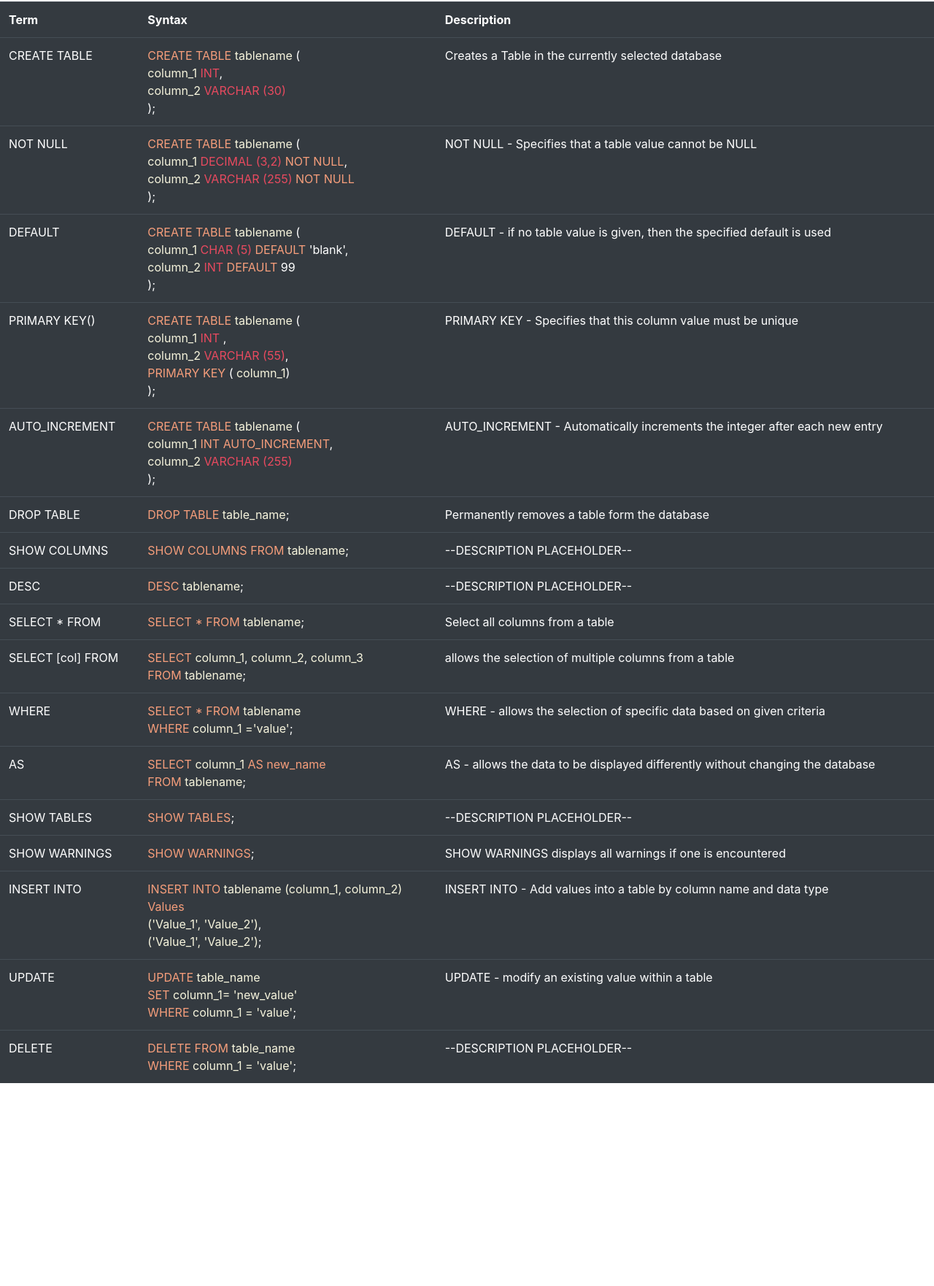
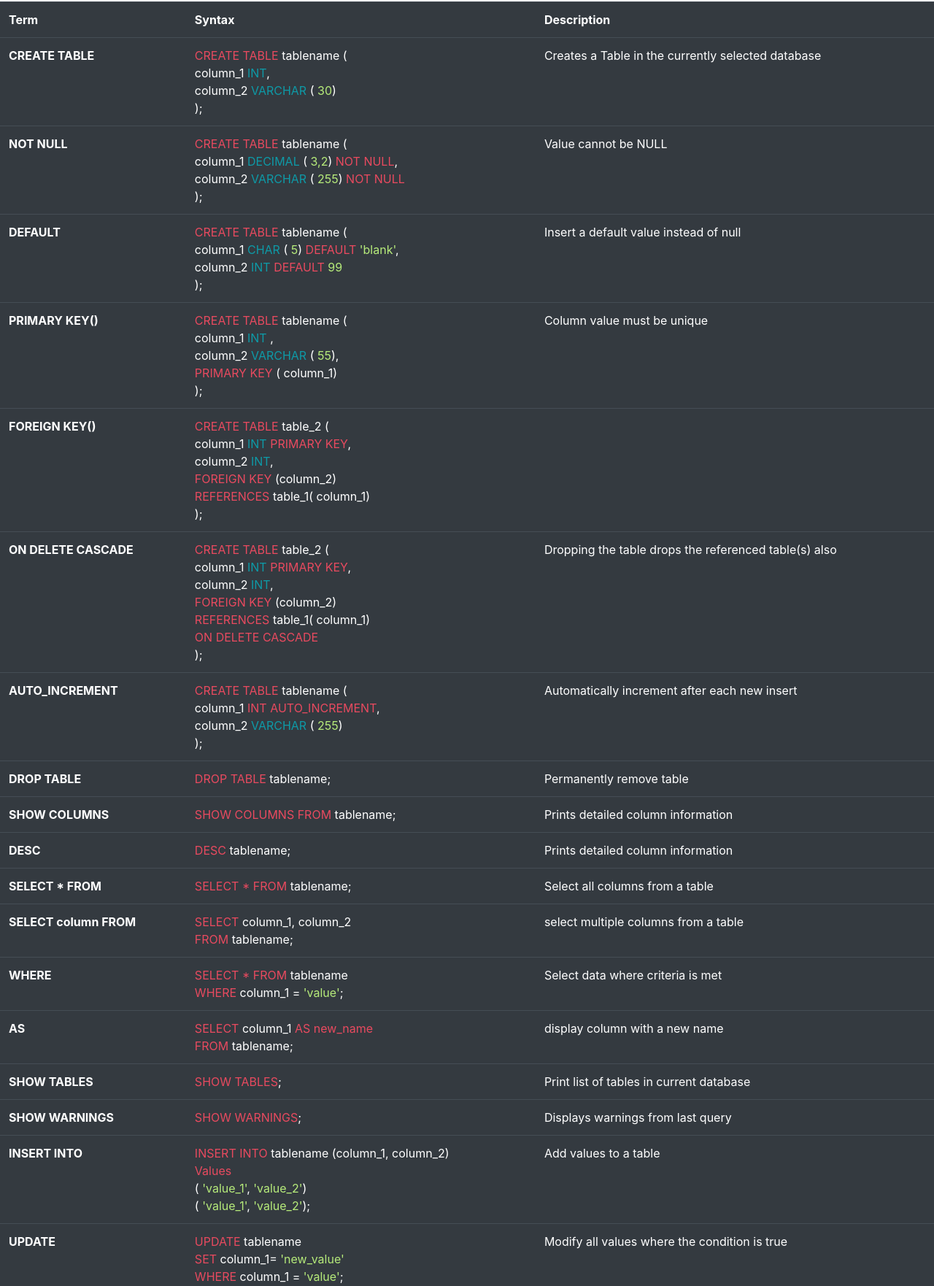
Before and after one commit to KylePederson/MyNotes, a plain HTML site: page tables.html in a window 1280 px wide. Shown: the part 95-1857 px from the top of the page at 73% size. Before the commit the page ends 1595 px from the top, so only its background shows below. Drawn offline with nearby package versions, Linux system fonts and the light colour scheme.

Commit message:
add operators.html, update joins.html, colors expanded and cleanup

```diff
--- a/Stylesheet.css
+++ b/Stylesheet.css
@@ -7,17 +7,21 @@ h6{
 }
 
 .topic{
-  color:#f69e7b;
+  color:#e84a5f;
+}
+
+.keyword{
+  color:#e84a5f;
 }
 
 .UserSpec{
-  color:#f7f5dd;
-}
-
-.keyword{
-  color:#f69e7b;
+  color:white;
 }
 
 .datatype{
-  color:#e84a5f;
+  color:#0e9aa7;
 }
+
+.values{
+  color:#b6eb7a;
+}
--- /dev/null
+++ b/logical_operators.html
@@ -0,0 +1,144 @@
+<!DOCTYPE html>
+<html lang="en" dir="ltr">
+
+<head>
+  <meta charset="utf-8">
+  <title>Operators</title>
+  <link rel="stylesheet" href="Stylesheet.css">
+  <link rel="stylesheet" href="https://stackpath.bootstrapcdn.com/bootstrap/4.3.1/css/bootstrap.min.css" integrity="sha384-ggOyR0iXCbMQv3Xipma34MD+dH/1fQ784/j6cY/iJTQUOhcWr7x9JvoRxT2MZw1T" crossorigin="anonymous">
+
+</head>
+
+<body>
+  <div id="NavBar"></div>
+
+<h6>Operators</h6>
+  <table class="table table-dark">
+
+    <tr>
+      <th>Term</th>
+      <th>Syntax</th>
+      <th>Description</th>
+    </tr>
+
+    <tr>
+      <td>Math Operators</td>
+      <td>
+        <ul>
+          <li> = </li>
+          <li> != </li>
+          <li> < </li>
+          <li> <= </li>
+          <li> > </li>
+          <li> >= </li>
+        </ul>
+
+      </td>
+      <td>
+        <ul>
+          <li>EQUAL TO</li>
+          <li>NOT EQUAL TO</li>
+          <li>LESS THAN</li>
+          <li>LESS THAN OR EQUAL TO</li>
+          <li>GREATER THAN</li>
+          <li>GREATER THAN OR EQUAL TO</li>
+        </ul>
+      </td>
+    </tr>
+
+    <tr>
+      <td>Logic Operators</td>
+      <td>
+        <ul>
+          <li>&&</li>
+          <li>||</li>
+        </ul>
+
+      </td>
+      <td>
+        <ul>
+          <li>AND</li>
+          <li>OR</li>
+        </ul>
+      </td>
+    </tr>
+
+    <tr>
+      <td>BETWEEN</td>
+      <td>
+        <span class="keyword">SELECT</span>
+        <span class="UserSpec">column_1</span><br>
+        <span class="keyword">FROM</span>
+        <span class="UserSpec">tablename</span><br>
+        <span class="keyword">WHERE</span>
+        <span class="UserSpec">value</span><br>
+        <span class="topic">BETWEEN</span>
+        <span class="UserSpec">condition_1</span>
+        <span class="topic">AND</span>
+        <span class="UserSpec">condition_2;</span>
+
+      </td>
+      <td>
+        Results between two values <br>
+        NOT BETWEEN - opposite
+      </td>
+    </tr>
+
+    <tr>
+      <td>CASE</td>
+      <td>
+        <span class="keyword">SELECT</span>
+        <span class="UserSpec">column_1</span><br>
+        <span class="topic">CASE</span><br>
+        <span class="keyword">WHEN</span>
+        <span class="UserSpec">value</span>
+        <span class="keyword">BETWEEN</span>
+        <span class="UserSpec">condition_1</span>
+        <span class="keyword">AND</span>
+        <span class="UserSpec">condition_2</span><br>
+        <span class="topic">THEN</span>
+        <span class="UserSpec">'return_1'</span><br>
+        <span class="topic">ELSE</span>
+        <span class="UserSpec">'return_2'</span><br>
+        <span class="topic">END</span><br>
+        <span class="keyword">FROM</span>
+        <span class="UserSpec">tablename;</span>
+      </td>
+      <td>equivalent to a switch statement</td>
+    </tr>
+
+    <tr>
+      <td>IN</td>
+      <td>
+        <span class="keyword">SELECT</span>
+        <span class="UserSpec">column_1</span><br>
+        <span class="keyword">FROM</span>
+        <span class="UserSpec">tablename</span><br>
+        <span class="keyword">WHERE</span>
+        <span class="UserSpec">column_1</span><br>
+        <span class="topic">IN</span>
+        <span class="UserSpec">(value, value);</span>
+      </td>
+      <td>NOT IN - provides opposite results</td>
+    </tr>
+
+
+    <tr>
+      <td>IFNULL</td>
+      <td>
+        <span class="topic">IFNULL</span>
+        <span class="UserSpec">(function(), 'return instead')</span>
+      </td>
+      <td>equivalent to IFERROR()</td>
+    </tr>
+
+  </table>
+
+  <script src="https://ajax.googleapis.com/ajax/libs/jquery/3.5.1/jquery.min.js"></script>
+  <script src="https://code.jquery.com/jquery-3.3.1.slim.min.js" integrity="sha384-q8i/X+965DzO0rT7abK41JStQIAqVgRVzpbzo5smXKp4YfRvH+8abtTE1Pi6jizo" crossorigin="anonymous"></script>
+  <script src="https://cdnjs.cloudflare.com/ajax/libs/popper.js/1.14.7/umd/popper.min.js" integrity="sha384-UO2eT0CpHqdSJQ6hJty5KVphtPhzWj9WO1clHTMGa3JDZwrnQq4sF86dIHNDz0W1" crossorigin="anonymous"></script>
+  <script src="https://stackpath.bootstrapcdn.com/bootstrap/4.3.1/js/bootstrap.min.js" integrity="sha384-JjSmVgyd0p3pXB1rRibZUAYoIIy6OrQ6VrjIEaFf/nJGzIxFDsf4x0xIM+B07jRM" crossorigin="anonymous"></script>
+  <script src="index.js"></script>
+</body>
+
+</html>
--- a/tables.html
+++ b/tables.html
@@ -14,68 +14,121 @@
   <h6>Table Commands</h6>
 
   <table class="table table-dark">
+
     <tr>
       <th scope="col">Term</th>
       <th scope="col">Syntax</th>
       <th scope="col">Description</th>
     </tr>
+
     <tr>
-      <td scope="row">CREATE TABLE</td>
+      <th scope="row">CREATE TABLE</th>
       <td>
         <span class="topic">CREATE TABLE</span>
         <span class="UserSpec">tablename</span> (<br>
         <span class="UserSpec">column_1</span>
         <span class="datatype">INT</span>,<br>
         <span class="UserSpec">column_2</span>
-        <span class="datatype">VARCHAR (30)</span><br>);
+        <span class="datatype">VARCHAR </span>(
+        <span class="values">30</span>)<br>);
       </td>
       <td>Creates a Table in the currently selected database</td>
     </tr>
+
     <tr>
-      <td scope="row">NOT NULL</td>
+      <th scope="row">NOT NULL</th>
       <td>
         <span class="keyword">CREATE TABLE</span>
         <span class="UserSpec">tablename</span> (<br>
         <span class="UserSpec">column_1</span>
-        <span class="datatype">DECIMAL (3,2)</span>
+        <span class="datatype">DECIMAL </span>(
+        <span class="values">3,2</span>)
         <span class="topic">NOT NULL</span>,<br>
         <span class="UserSpec">column_2</span>
-        <span class="datatype">VARCHAR (255)</span>
+        <span class="datatype">VARCHAR </span>(
+        <span class="values">255</span>)
         <span class="topic">NOT NULL</span><br>
         );
       </td>
-      <td>NOT NULL - Specifies that a table value cannot be NULL</td>
+      <td>Value cannot be NULL</td>
     </tr>
+
     <tr>
-      <td scope="row">DEFAULT</td>
+      <th scope="row">DEFAULT</th>
       <td>
         <span class="keyword">CREATE TABLE</span>
         <span class="UserSpec">tablename</span> (<br>
         <span class="UserSpec">column_1</span>
-        <span class="datatype">CHAR (5)</span>
-        <span class="topic">DEFAULT</span> 'blank',<br>
+        <span class="datatype">CHAR </span>(
+        <span class="values">5</span>)
+        <span class="topic">DEFAULT</span>
+        <span class="values">'blank'</span>,<br>
         <span class="UserSpec">column_2</span>
         <span class="datatype">INT</span>
-        <span class="topic">DEFAULT</span> 99 <br>);
+        <span class="topic">DEFAULT</span>
+        <span class="values">99</span> <br>);
       </td>
-      <td>DEFAULT - if no table value is given, then the specified default is used</td>
+      <td>Insert a default value instead of null</td>
     </tr>
+
     <tr>
-      <td scope="row">PRIMARY KEY()</td>
+      <th scope="row">PRIMARY KEY()</th>
       <td>
         <span class="keyword">CREATE TABLE</span>
         <span class="UserSpec">tablename</span> (<br>
         <span class="UserSpec">column_1</span>
         <span class="datatype">INT </span>,<br>
         <span class="UserSpec">column_2</span>
-        <span class="datatype">VARCHAR (55)</span>,<br>
+        <span class="datatype">VARCHAR </span>(
+        <span class="values">55</span>),<br>
         <span class="topic">PRIMARY KEY</span> (
         <span class="UserSpec">column_1</span>)<br>);
       </td>
-      <td>PRIMARY KEY - Specifies that this column value must be unique</td>
+      <td>Column value must be unique</td>
     </tr>
+
     <tr>
-      <td scope="row">AUTO_INCREMENT</td>
+      <th scope="row">FOREIGN KEY()</th>
+      <td>
+        <span class="keyword">CREATE TABLE </span>
+        <span class="UserSpec">table_2 </span>(<br>
+        <span class="UserSpec">column_1</span>
+        <span class="datatype">INT</span>
+        <span class="keyword">PRIMARY KEY</span>,<br>
+        <span class="UserSpec">column_2 </span>
+        <span class="datatype">INT</span>,<br>
+        <span class="topic">FOREIGN KEY</span>
+        <span class="UserSpec">(column_2)</span><br>
+        <span class="topic">REFERENCES</span>
+        <span class="UserSpec">table_1</span>(
+        <span class="UserSpec">column_1)</span><br>);
+      </td>
+      <td></td>
+    </tr>
+
+    <tr>
+      <th scope="row">ON DELETE CASCADE</th>
+      <td>
+        <span class="keyword">CREATE TABLE </span>
+        <span class="UserSpec">table_2 </span>(<br>
+        <span class="UserSpec">column_1</span>
+        <span class="datatype">INT</span>
+        <span class="keyword">PRIMARY KEY</span>,<br>
+        <span class="UserSpec">column_2 </span>
+        <span class="datatype">INT</span>,<br>
+        <span class="keyword">FOREIGN KEY</span>
+        <span class="UserSpec">(column_2)</span><br>
+        <span class="keyword">REFERENCES</span>
+        <span class="UserSpec">table_1</span>(
+        <span class="UserSpec">column_1)</span><br>
+        <span class="topic">ON DELETE CASCADE</span><br>
+        );
+      </td>
+      <td>Dropping the table drops the referenced table(s) also</td>
+    </tr>
+
+    <tr>
+      <th scope="row">AUTO_INCREMENT</th>
       <td>
         <span class="keyword">CREATE TABLE</span>
         <span class="UserSpec">tablename</span> (<br>
@@ -83,67 +136,75 @@
         <span class="keyword">INT</span>
         <span class="topic">AUTO_INCREMENT</span>,<br>
         <span class="UserSpec">column_2</span>
-        <span class="datatype">VARCHAR (255)</span><br>);
+        <span class="datatype">VARCHAR </span>(
+        <span class="values">255</span>)<br>);
       </td>
-      <td>AUTO_INCREMENT - Automatically increments the integer after each new entry</td>
+      <td>Automatically increment after each new insert</td>
     </tr>
+
     <tr>
-      <td scope="row">DROP TABLE</td>
+      <th scope="row">DROP TABLE</th>
       <td>
         <span class="topic">DROP TABLE</span>
-        <span class="UserSpec">table_name</span>;
+        <span class="UserSpec">tablename</span>;
       </td>
-      <td>Permanently removes a table form the database</td>
+      <td>Permanently remove table</td>
     </tr>
+
     <tr>
-      <td scope="row">SHOW COLUMNS</td>
+      <th scope="row">SHOW COLUMNS</th>
       <td>
         <span class="topic">SHOW COLUMNS</span>
         <span class="keyword">FROM</span>
         <span class="UserSpec">tablename</span>;
       </td>
-      <td>--DESCRIPTION PLACEHOLDER--</td>
+      <td>Prints detailed column information</td>
     </tr>
     <tr>
-      <td scope="row">DESC</td>
+
+      <th scope="row">DESC</th>
       <td>
         <span class="topic">DESC</span>
         <span class="UserSpec">tablename</span>;
       </td>
-      <td>--DESCRIPTION PLACEHOLDER--</td>
+      <td>Prints detailed column information</td>
     </tr>
+
     <tr>
-      <td scope="row">SELECT * FROM</td>
+      <th scope="row">SELECT * FROM</th>
       <td>
         <span class="topic">SELECT * FROM</span>
         <span class="UserSpec">tablename</span>;
       </td>
       <td>Select all columns from a table</td>
     </tr>
+
     <tr>
-      <td scope="row">SELECT [col] FROM</td>
+      <th scope="row">SELECT column FROM</th>
       <td>
         <span class="topic">SELECT</span>
         <span class="UserSpec">column_1</span>,
-        <span class="UserSpec">column_2</span>,
-        <span class="UserSpec">column_3</span> <br>
+        <span class="UserSpec">column_2</span><br>
         <span class="keyword">FROM</span>
         <span class="UserSpec">tablename</span>;
       </td>
-      <td>allows the selection of multiple columns from a table</td>
+      <td>select multiple columns from a table</td>
     </tr>
+
     <tr>
-      <td scope="row">WHERE</td>
+      <th scope="row">WHERE</th>
       <td>
         <span class="keyword">SELECT * FROM</span>
         <span class="UserSpec">tablename</span><br>
         <span class="topic">WHERE</span>
-        <span class="UserSpec">column_1 ='value'</span>;
+        <span class="UserSpec">column_1 = </span>
+        <span class="values">'value'</span>;
       </td>
-      <td>WHERE - allows the selection of specific data based on given criteria</td>
+      <td>Select data where criteria is met</td>
     </tr>
+
     <tr>
-      <td scope="row">AS</td>
+      <th scope="row">AS</th>
       <td>
         <span class="keyword">SELECT</span>
         <span class="UserSpec">column_1</span>
@@ -151,56 +212,67 @@
         <span class="keyword">FROM</span>
         <span class="UserSpec">tablename</span>;
       </td>
-      <td>AS - allows the data to be displayed differently without changing the database</td>
+      <td>display column with a new name</td>
     </tr>
+
     <tr>
-      <td scope="row">SHOW TABLES</td>
+      <th scope="row">SHOW TABLES</th>
       <td>
         <span class="topic">SHOW TABLES</span>;
       </td>
-      <td>--DESCRIPTION PLACEHOLDER--</td>
+      <td>Print list of tables in current database</td>
     </tr>
+
     <tr>
-      <td scope="row">SHOW WARNINGS</td>
+      <th scope="row">SHOW WARNINGS</th>
       <td>
         <span class="topic">SHOW WARNINGS</span>;
       </td>
-      <td>SHOW WARNINGS displays all warnings if one is encountered</td>
+      <td>Displays warnings from last query</td>
     </tr>
+
     <tr>
-      <td scope="row">INSERT INTO</td>
+      <th scope="row">INSERT INTO</th>
       <td>
         <span class="topic">INSERT INTO</span>
         <span class="UserSpec">tablename (column_1, column_2)</span> <br>
-        <span class="keyword">Values</span> <br>
-        <span class="UserSpec">('Value_1', 'Value_2')</span>, <br>
-        <span class="UserSpec">('Value_1', 'Value_2')</span>;
+        <span class="keyword">Values</span><br>(
+        <span class="values">'value_1'</span>,
+        <span class="values">'value_2'</span>)<br>(
+        <span class="values">'value_1'</span>,
+        <span class="values">'value_2'</span>);
       </td>
-      <td>INSERT INTO - Add values into a table by column name and data type</td>
+      <td>Add values to a table</td>
     </tr>
+
     <tr>
-      <td scope="row">UPDATE</td>
+      <th scope="row">UPDATE</th>
       <td>
         <span class="topic">UPDATE</span>
-        <span class="UserSpec">table_name</span><br>
+        <span class="UserSpec">tablename</span><br>
         <span class="keyword">SET</span>
-        <span class="UserSpec">column_1= 'new_value'</span><br>
+        <span class="UserSpec">column_1= </span>
+        <span class="values">'new_value'</span><br>
         <span class="keyword">WHERE</span>
-        <span class="UserSpec">column_1 = 'value'</span>;
+        <span class="UserSpec">column_1 = </span>
+        <span class="values">'value'</span>;
       </td>
-      <td>UPDATE - modify an existing value within a table</td>
+      <td>Modify all values where the condition is true</td>
     </tr>
+
     <tr>
-      <td scope="row">DELETE</td>
+      <th scope="row">DELETE</th>
       <td>
         <span class="topic">DELETE</span>
-         <span class="keyword">FROM</span>
-         <span class="UserSpec">table_name</span><br>
-         <span class="keyword">WHERE</span>
-         <span class="UserSpec">column_1 = 'value'</span>;
-       </td>
-      <td>--DESCRIPTION PLACEHOLDER--</td>
+        <span class="keyword">FROM</span>
+        <span class="UserSpec">tablename</span><br>
+        <span class="keyword">WHERE</span>
+        <span class="UserSpec">column_1 = </span>
+        <span class="values">'value'</span>;
+      </td>
+      <td>Delete all values where the condition is true</td>
     </tr>
+
   </table>
 
   <script src="https://ajax.googleapis.com/ajax/libs/jquery/3.5.1/jquery.min.js"></script>
@@ -211,4 +283,5 @@
 
 
 </body>
+
 </html>
```
Also changed, not shown: index.js (+1 -1 lines), joins.html (+18 -19 lines), reference.html (+5 -50 lines), template/main.html (+19 -1 lines), template/nav.html (+17 -5 lines).
